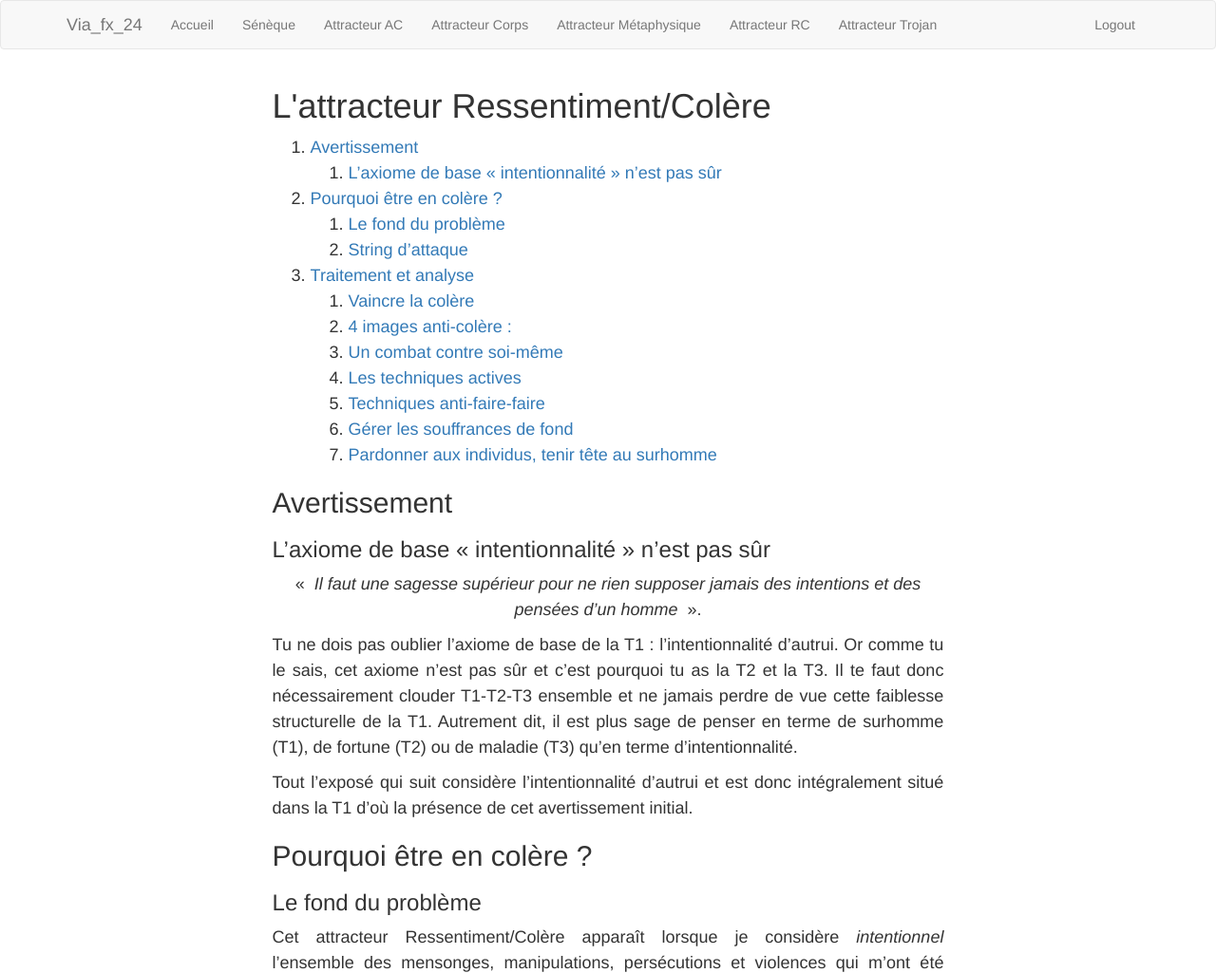
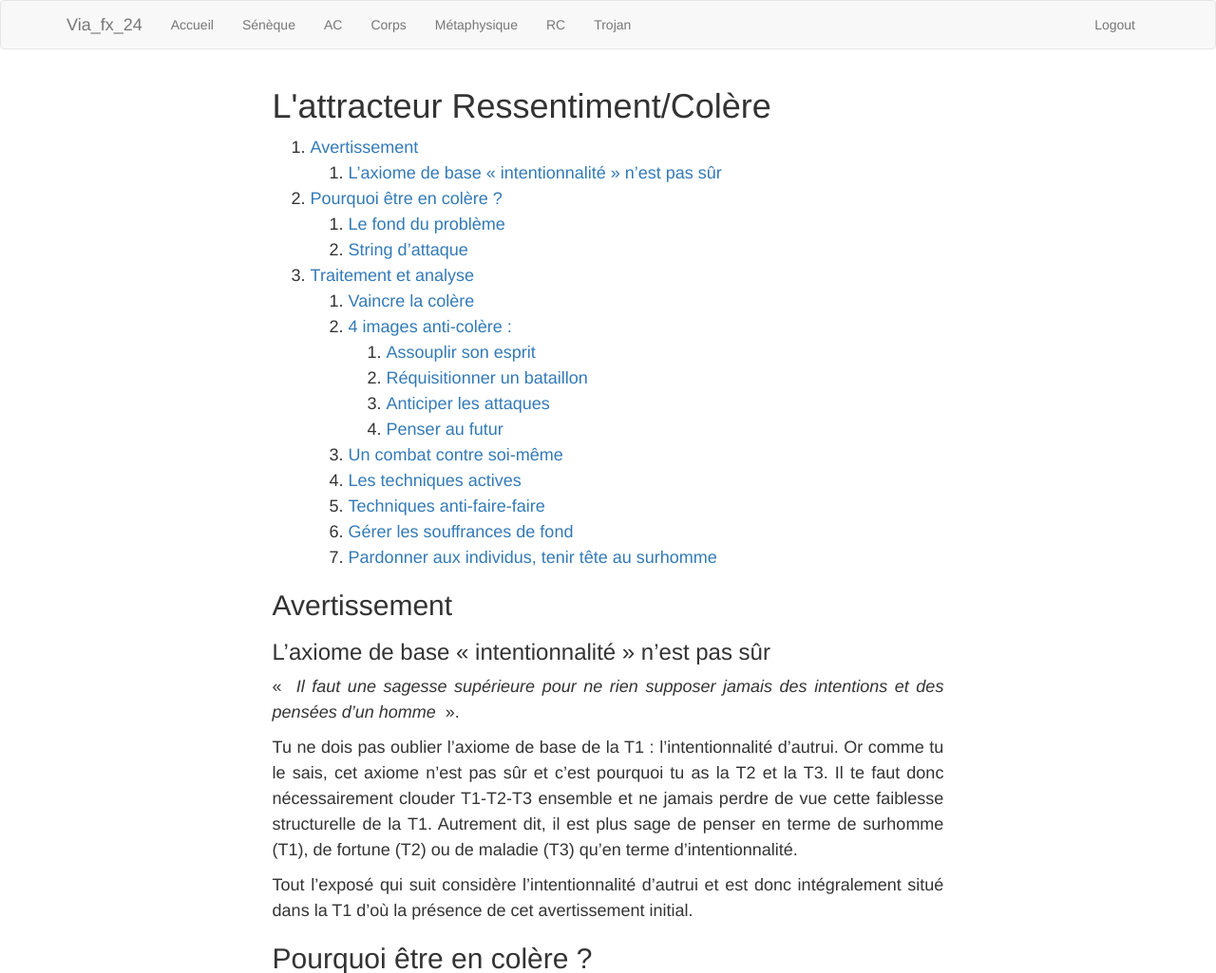
Before and after one commit to viafx24/microblog-0.8, a Flask app: page /attracteur_RC in a window 1280 px wide. Shown: the top 1025 px of the page at 95% size. Run offline with Flask 2, Linux system fonts and the light colour scheme; the visitor is signed in with stand-in values (Sample User, id 1); some libraries are stand-ins or nearby versions.

Commit message:
voici une première version v1 de attracteur qui me semble prête pour commit et upload.

```diff
--- a/app/templates/attracteur_RC.html
+++ b/app/templates/attracteur_RC.html
@@ -18,10 +18,10 @@
         L&rsquo;axiome de base &laquo;&nbsp;intentionnalit&eacute;&nbsp;&raquo; n&rsquo;est
         pas s&ucirc;r
     </h3>
-    <p align="center">
+    <p align="justify">
         &laquo;<i>
             &nbsp;Il
-            faut une sagesse sup&eacute;rieur pour ne rien supposer jamais des
+            faut une sagesse sup&eacute;rieure pour ne rien supposer jamais des
             intentions et des pens&eacute;es d&rsquo;un homme
         </i>&nbsp;&raquo;.
     </p>
@@ -179,7 +179,7 @@
         pour base &laquo;<i>&nbsp;comment osent-ils </i><i>
             participer &agrave;
             une chose aussi monstrueuse
-        </i><i>?</i>&nbsp;. Voil&agrave; l&rsquo;enfer
+        </i><i>?</i>&nbsp;&raquo;. Voil&agrave; l&rsquo;enfer
         de mon existence et voil&agrave; pourquoi il existe un attracteur
         Ressentiment/Col&egrave;re.
     </p>
@@ -235,8 +235,7 @@
         prendre la forme d&rsquo;un &eacute;tiquetage de l&rsquo;autre&nbsp;:
         &laquo;&nbsp;s<i>ale petit l&acirc;che</i>&nbsp;&raquo;, &laquo;&nbsp;<i>
             sale
-        </i><i>monstre</i>&nbsp;&raquo;, &laquo;&nbsp;<i>sale petit </i><i>nazi</i><i>
-            llon
+        </i><i>monstre</i>&nbsp;&raquo;, &laquo;&nbsp;<i>sale petit </i><i>nazillon
             de merde
         </i>&nbsp;&raquo;. Dans de rare cas, il m&rsquo;est arriv&eacute;
         de souhaiter faire souffrir l&rsquo;autre en retour pour qu&rsquo;il
@@ -333,10 +332,10 @@
     <h2>Traitement et analyse</h2>
     <h3>Vaincre la col&egrave;re</h3>
     <p align="center">
-        &laquo;&nbsp;L<i>
-            &rsquo;animal qui se d&eacute;bat
-            dans le pi&egrave;ge le resserre davantage
-        </i>&nbsp;&raquo;
+        &laquo;&nbsp;<i>
+    L&rsquo;animal qui se d&eacute;bat
+    dans le pi&egrave;ge le resserre davantage
+</i>&nbsp;&raquo;
     </p>
     <p align="justify">
         Cette citation doit t&rsquo;aider &agrave; <i>
@@ -445,7 +444,7 @@
     <p align="justify">
         N&eacute;anmoins, le
         moi &laquo;&nbsp;temps r&eacute;el&nbsp;riant&nbsp;&raquo; demande
-        r&eacute;guli&egrave;rement audience au moi statique&laquo;&nbsp;des
+        r&eacute;guli&egrave;rement audience au moi statique &laquo;&nbsp;des
         lignes globales&nbsp;&raquo; pour lui rappeler cette surpuissance du
         rire. Car aucun agir ne peut effectivement faire sens s&rsquo;il
         n&rsquo;inclut pas le rire dans ses fondements.
@@ -460,14 +459,9 @@
         manier avec le maximum de dext&eacute;rit&eacute;.
     </p>
     <h3>4 images anti-col&egrave;re&nbsp;:</h3>
-    <p style="margin-top: 0.42cm; margin-bottom: 0.21cm; line-height: 100%; page-break-after: avoid">
-        <font face="Liberation Sans, sans-serif">
-            <font size="4" style="font-size: 14pt">
-                Assouplir
-                son esprit
-            </font>
-        </font>
-    </p>
+
+    <h4><b>Assouplir son esprit</b></h4>
+
     <p align="justify">
         Les attaques de string qui m&rsquo;atteignent
         touchent leur but parce que mon esprit, &agrave; ce moment pr&eacute;cis,
@@ -498,14 +492,9 @@
         pr&eacute;c&eacute;demment. Ton esprit pourrait alors regagner un peu
         de sa souplesse.
     </p>
-    <p style="margin-top: 0.42cm; margin-bottom: 0.21cm; line-height: 100%; page-break-after: avoid">
-        <font face="Liberation Sans, sans-serif">
-            <font size="4" style="font-size: 14pt">
-                R&eacute;quisitionner
-                un bataillon
-            </font>
-        </font>
-    </p>
+
+    <h4><b>R&eacute;quisitionner un bataillon</b></h4>
+
     <p align="justify">
         Les attaques les plus dures &agrave; parer sont
         celles qui sont men&eacute;es &agrave; plusieurs contre toi. Car
@@ -549,14 +538,9 @@
         seul bloc pour parer l&rsquo;attaque. Et alors, tu n&rsquo;es plus
         seul.
     </p>
-    <p style="margin-top: 0.42cm; margin-bottom: 0.21cm; line-height: 100%; page-break-after: avoid">
-        <font face="Liberation Sans, sans-serif">
-            <font size="4" style="font-size: 14pt">
-                Anticiper
-                les attaques
-            </font>
-        </font>
-    </p>
+
+    <h4><b>Anticiper les attaques</b></h4>
+
     <p align="justify">
         Les piq&ucirc;res sont plus douloureuses si tu ne
         les as pas anticip&eacute;es. Autant que tu le peux, sois toujours
@@ -589,22 +573,16 @@
             qui sait ralentir la balle et
         </i><i>l&rsquo;&eacute;viter. </i>
     </p>
-    <p style="margin-top: 0.42cm; margin-bottom: 0.21cm; font-style: normal; line-height: 100%; page-break-after: avoid">
-        <font face="Liberation Sans, sans-serif">
-            <font size="4" style="font-size: 14pt">
-                Penser
-                au futur
-            </font>
-        </font>
-    </p>
+
+    <h4><b>Penser au futur</b></h4>
+
     <p align="justify">
         Au plus fort de
         l&rsquo;attaque, penses &agrave; cette citation de S&eacute;n&egrave;que&nbsp;:
     </p>
-    <p align="center">
+    <p align="justify">
         &laquo;&nbsp;<i>
-            C
-            &rsquo;est
+            C&rsquo;est
             peu de chose, sachons l&rsquo;endurer, cela va finir, tu rends le mal
             l&eacute;ger en le rendant tel
         </i>&nbsp;&raquo;
@@ -864,8 +842,7 @@
                 participes &agrave;
                 une secte d&rsquo;
             </i><i> assassin</i><i>s</i><i>, </i><i>de</i><i>
-                monstre
-            </i><i>s</i>&nbsp;&raquo;. Car ces r&eacute;ponses vont
+                monstres</i>&nbsp;&raquo;. Car ces r&eacute;ponses vont
             forc&eacute;ment induire une d&eacute;fense, une posture ou une
             contre-attaque de la part de celui qui demande l&rsquo;aide. Or
             toute demande de faire-faire ill&eacute;gitime doit faire l&rsquo;objet
@@ -884,8 +861,7 @@
                 pr&eacute;sence d&rsquo;un surhomme derri&egrave;re ta demande
             </i>[Si
             tu arrives &agrave; t&rsquo;arr&ecirc;ter-l&agrave; c&rsquo;est
-            mieux sinon]<i> .</i><i> O</i><i>
-                r ce surhomme a d&eacute;j&agrave;
+            mieux sinon]<i> .</i><i> Or ce surhomme a d&eacute;j&agrave;
                 failli me pousser &agrave; me taillader les veines dans une
                 baignoire donc par respect pour moi-
             </i><i>m&ecirc;me</i><i>
@@ -911,10 +887,10 @@
         tu dois t&rsquo;en tenir &agrave; un simple&laquo;&nbsp;<i>
             Non,
             d&eacute;sol&eacute;, je ne sais pas
-        </i>&nbsp;&raquo; ou &laquo;&nbsp;N<i>
-            on,
-            d&eacute;sol&eacute;, je suis trop fatigu&eacute; en ce moment&nbsp;
-        </i>&raquo;.
+        </i>&nbsp;&raquo; ou &laquo;&nbsp;<i>
+    Non,
+    d&eacute;sol&eacute;, je suis trop fatigu&eacute; en ce moment&nbsp;
+</i>&raquo;.
         Parfois, tu ne seras pas s&ucirc;r que la demande d&rsquo;aide cache
         un surhomme ou alors tu consid&eacute;ras que l&rsquo;importance de
         l&rsquo;aide dans ce cas pr&eacute;cis d&eacute;passe le fait de
--- a/app/templates/attracteur_Trojan.html
+++ b/app/templates/attracteur_Trojan.html
@@ -497,7 +497,7 @@
         faut donc constamment avoir &agrave; l&rsquo;esprit
         la citation 83 de S&eacute;n&egrave;que&nbsp;:
     </p>
-    <p align="center">
+    <p align="justify">
         &laquo;&nbsp;<i>
             Ne
             compte pas trop vite et trop ais&eacute;ment sur toi-m&ecirc;me.
--- a/app/templates/base.html
+++ b/app/templates/base.html
@@ -21,11 +21,11 @@
             <ul class="nav navbar-nav">
                 <li><a href="{{ url_for('index') }}">Accueil</a></li>
                 <li><a href="{{ url_for('seneque') }}">Sénèque</a></li>
-                <li><a href="{{ url_for('attracteur_AC') }}">Attracteur AC</a></li>
-                <li><a href="{{ url_for('attracteur_Corps') }}">Attracteur Corps</a></li>
-                <li><a href="{{ url_for('attracteur_Metaphysique') }}">Attracteur Métaphysique</a></li>
-                <li><a href="{{ url_for('attracteur_RC') }}">Attracteur RC</a></li>
-                <li><a href="{{ url_for('attracteur_Trojan') }}">Attracteur Trojan</a></li>
+                <li><a href="{{ url_for('attracteur_AC') }}">AC</a></li>
+                <li><a href="{{ url_for('attracteur_Corps') }}">Corps</a></li>
+                <li><a href="{{ url_for('attracteur_Metaphysique') }}">Métaphysique</a></li>
+                <li><a href="{{ url_for('attracteur_RC') }}">RC</a></li>
+                <li><a href="{{ url_for('attracteur_Trojan') }}">Trojan</a></li>
             </ul>
             <ul class="nav navbar-nav navbar-right">
                 {% if current_user.is_anonymous %}
```
Also changed, not shown: app/templates/attracteur_Metaphysique.html (+13 -15 lines).
